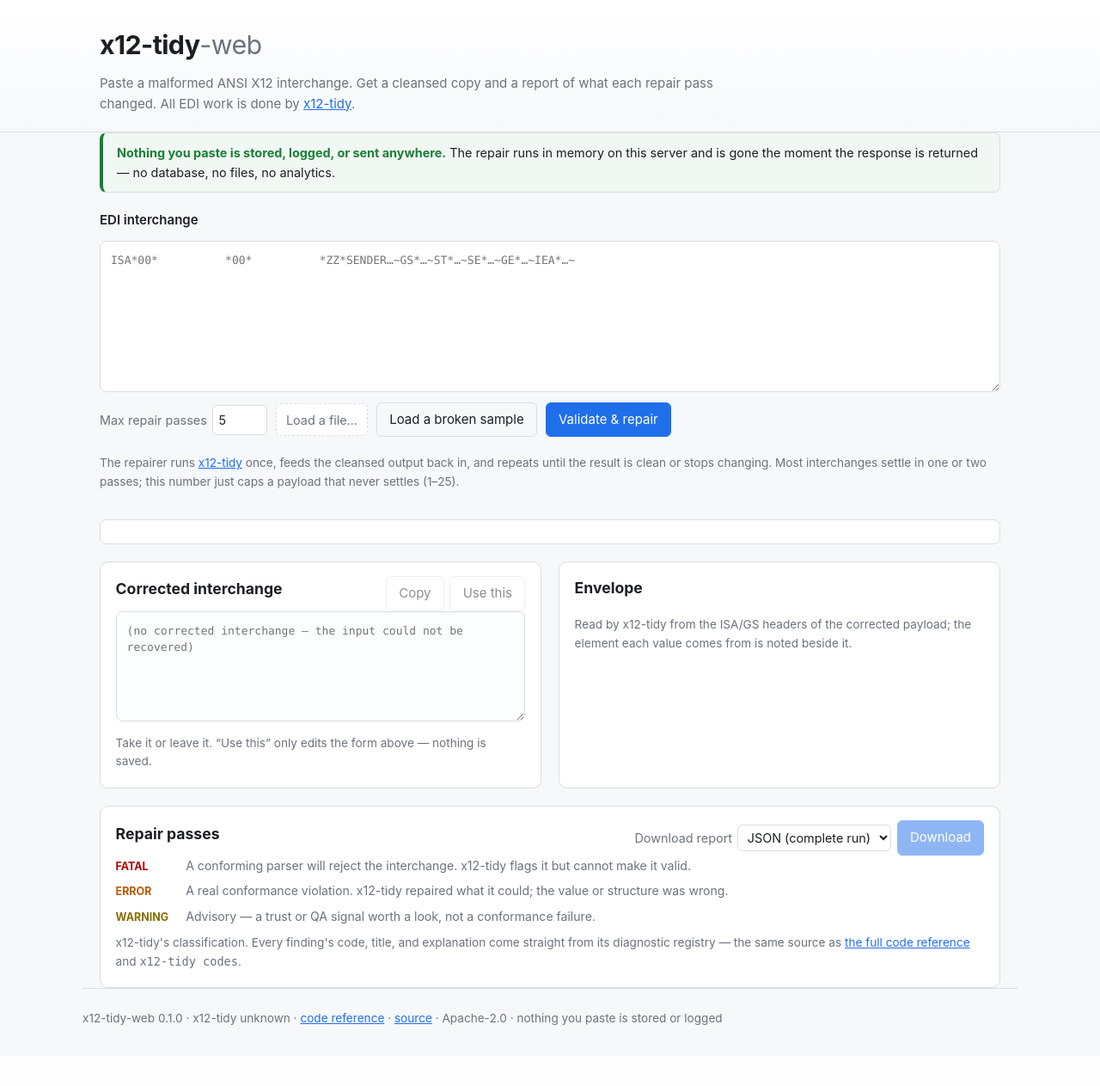
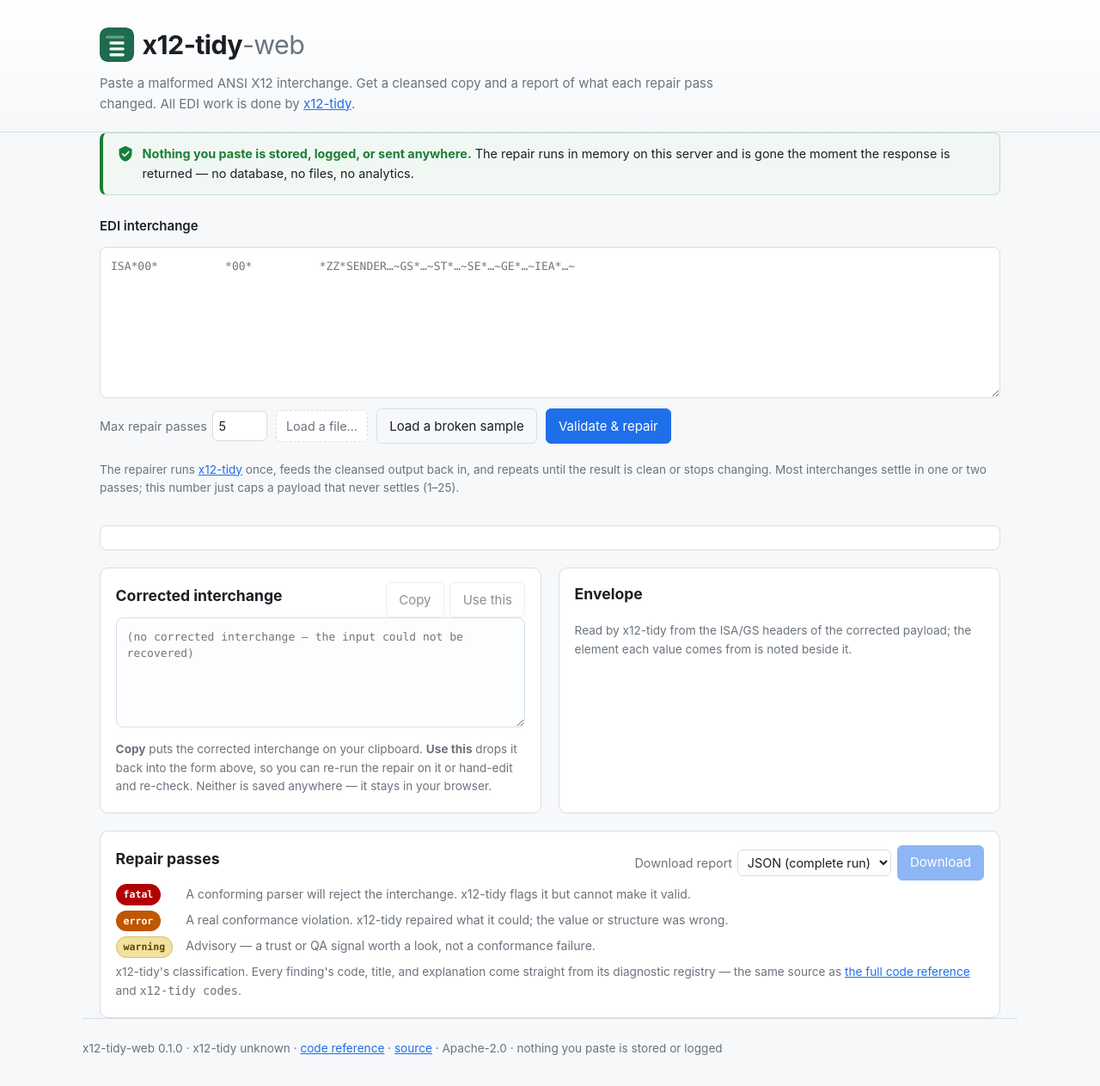
Before and after one commit to tidyedi/web-facing, a FastAPI app: page / in a window 1280 px wide. Shown: the whole page at 86% size. Before the commit the page ends 1192 px from the top, so only its background shows below. Run offline with FastAPI, Linux system fonts and the light colour scheme; some libraries are stand-ins or nearby versions.

Commit message:
UI: visual polish — icon, filled pills, clearer copy
tidyedi/web-facing #5, #6, #9, #12:

- #6: brand mark (the TidyEDI logo, a trademark of the repo owner — see
  NOTICE) added as static/favicon.svg, used as the favicon and beside the
  wordmark on both pages.
- #5: severity pills are now filled (solid fatal/error, tinted warning,
  outline neutral) instead of outline-only, so they read at a glance. The
  legend uses the same pills it describes.
- #9: the corrected-box hint now explains what Copy and "Use this" each do
  and that neither persists anything, instead of "take it or leave it".
- #12: the privacy assurance callout gets a shield icon and a stronger
  border; combined with its move above the form (previous commit) it's now
  the first thing under the header.

Co-Authored-By: Claude Sonnet 5 <noreply@anthropic.com>
Claude-Session: https://claude.ai/code/session_01GUBEJL7NrfoZ9NJs8ecXLa

```diff
--- a/src/x12_tidy_web/static/styles.css
+++ b/src/x12_tidy_web/static/styles.css
@@ -34,6 +34,8 @@ a { color: var(--accent); }
   border-bottom: 1px solid var(--line);
   padding: 1.75rem 0 1.25rem;
 }
+.brand { display: flex; align-items: center; gap: .6rem; }
+.brand-mark { display: block; border-radius: 9px; flex: none; }
 .site-header h1 { margin: 0; font-size: 1.9rem; letter-spacing: -0.02em; }
 .site-header .dim { color: var(--dim); font-weight: 400; }
 .plain { color: inherit; text-decoration: none; }
@@ -44,15 +46,19 @@ a { color: var(--accent); }
 main { padding: 1.5rem 0 3rem; }
 
 .privacy {
-  margin: 0 0 1.25rem;
-  padding: .7rem 1rem;
-  border: 1px solid var(--line);
+  display: flex;
+  align-items: flex-start;
+  gap: .6rem;
+  margin: 0 0 1.5rem;
+  padding: .8rem 1rem;
+  border: 1px solid #bfe0cb;
   border-left: 4px solid var(--ok);
   border-radius: 8px;
   background: #f1f8f3;
   font-size: .9rem;
   color: var(--ink);
 }
+.privacy-icon { flex: none; color: var(--ok); margin-top: .1rem; }
 .privacy strong { color: var(--ok); }
 
 #edi-form { display: flex; flex-direction: column; gap: .75rem; }
@@ -157,9 +163,9 @@ table.facts th, table.facts td { text-align: left; padding: .35rem .4rem; border
 table.facts th { color: var(--ink); font-weight: 500; width: 46%; }
 .fact-src { display: block; color: var(--dim); font: 400 .74rem/1.3 var(--mono); margin-top: .1rem; }
 
-.legend { margin: 0 0 .25rem; display: flex; flex-direction: column; gap: .35rem; }
+.legend { margin: .25rem 0 .5rem; display: flex; flex-direction: column; gap: .4rem; }
 .legend > div { display: flex; gap: .6rem; align-items: baseline; }
-.legend dt { flex: 0 0 4.5rem; margin: 0; }
+.legend dt { flex: 0 0 4.5rem; margin: 0; text-align: left; }
 .legend dd { margin: 0; color: var(--dim); font-size: .88rem; }
 
 .pass {
@@ -183,15 +189,17 @@ table.facts th { color: var(--ink); font-weight: 500; width: 46%; }
 
 .pill {
   font: 600 .72rem/1 var(--mono);
-  padding: .25rem .45rem;
+  padding: .28rem .5rem;
   border-radius: 999px;
-  border: 1px solid currentColor;
+  border: 1px solid transparent;
+  color: #fff;
+  white-space: nowrap;
 }
-.pill.fatal   { color: var(--fatal); }
-.pill.error   { color: var(--error); }
-.pill.warning { color: var(--warning); }
-.pill.clean   { color: var(--ok); }
-.pill.neutral { color: var(--dim); }
+.pill.fatal   { background: var(--fatal); }
+.pill.error   { background: var(--error); }
+.pill.warning { background: #f2e2a0; border-color: #d9c168; color: #5c4900; }
+.pill.clean   { background: var(--ok); }
+.pill.neutral { background: var(--bg); border-color: var(--line); color: var(--dim); }
 
 table.findings { width: 100%; border-collapse: collapse; margin-top: .5rem; font-size: .9rem; }
 table.findings th, table.findings td {
--- a/src/x12_tidy_web/templates/codes.html
+++ b/src/x12_tidy_web/templates/codes.html
@@ -4,12 +4,16 @@
   <meta charset="utf-8">
   <meta name="viewport" content="width=device-width, initial-scale=1">
   <title>x12-tidy-web — diagnostic code reference</title>
+  <link rel="icon" type="image/svg+xml" href="{{ url_for('static', path='favicon.svg') }}">
   <link rel="stylesheet" href="{{ url_for('static', path='styles.css') }}">
 </head>
 <body>
 <header class="site-header">
   <div class="wrap">
-    <h1><a href="/" class="plain">x12-tidy<span class="dim">-web</span></a> <span class="dim">/ codes</span></h1>
+    <div class="brand">
+      <img class="brand-mark" src="{{ url_for('static', path='favicon.svg') }}" alt="" width="40" height="40">
+      <h1><a href="/" class="plain">x12-tidy<span class="dim">-web</span></a> <span class="dim">/ codes</span></h1>
+    </div>
     <p class="tagline">
       Every finding x12-tidy&nbsp;<code>{{ x12_tidy_release }}</code> can emit, straight from its
       diagnostic registry — the single source of truth that also backs
--- a/src/x12_tidy_web/templates/index.html
+++ b/src/x12_tidy_web/templates/index.html
@@ -4,12 +4,16 @@
   <meta charset="utf-8">
   <meta name="viewport" content="width=device-width, initial-scale=1">
   <title>x12-tidy-web — validate &amp; repair X12 EDI</title>
+  <link rel="icon" type="image/svg+xml" href="{{ url_for('static', path='favicon.svg') }}">
   <link rel="stylesheet" href="{{ url_for('static', path='styles.css') }}">
 </head>
 <body>
 <header class="site-header">
   <div class="wrap">
-    <h1>x12-tidy<span class="dim">-web</span></h1>
+    <div class="brand">
+      <img class="brand-mark" src="{{ url_for('static', path='favicon.svg') }}" alt="" width="40" height="40">
+      <h1>x12-tidy<span class="dim">-web</span></h1>
+    </div>
     <p class="tagline">
       Paste a malformed ANSI X12 interchange. Get a cleansed copy and a report of
       what each repair pass changed. All EDI work is done by
@@ -20,9 +24,14 @@
 
 <main class="wrap">
   <p class="privacy">
-    <strong>Nothing you paste is stored, logged, or sent anywhere.</strong>
-    The repair runs in memory on this server and is gone the moment the response
-    is returned — no database, no files, no analytics.
+    <svg class="privacy-icon" viewBox="0 0 24 24" width="20" height="20" aria-hidden="true">
+      <path fill="currentColor" d="M12 1 3 5v6c0 5.25 3.6 10.15 9 11.5 5.4-1.35 9-6.25 9-11.5V5l-9-4Zm-1.2 15.2-4-4 1.4-1.4 2.6 2.6 5.6-5.6 1.4 1.4-7 7Z"/>
+    </svg>
+    <span>
+      <strong>Nothing you paste is stored, logged, or sent anywhere.</strong>
+      The repair runs in memory on this server and is gone the moment the response
+      is returned — no database, no files, no analytics.
+    </span>
   </p>
 
   <form id="edi-form">
@@ -62,14 +71,20 @@
         <div class="panel-head">
           <h2>Corrected interchange</h2>
           <div class="panel-actions">
-            <button type="button" id="copy-btn" class="ghost" disabled>Copy</button>
+            <button type="button" id="copy-btn" class="ghost" disabled
+              title="Copy the corrected interchange to your clipboard">Copy</button>
             <button type="button" id="use-btn" class="ghost" disabled
-              title="Replace the text in the form with this corrected version">Use this</button>
+              title="Put the corrected interchange back in the form above">Use this</button>
           </div>
         </div>
         <textarea id="corrected" readonly spellcheck="false"
           placeholder="(no corrected interchange — the input could not be recovered)"></textarea>
-        <p class="hint">Take it or leave it. “Use this” only edits the form above — nothing is saved.</p>
+        <p class="hint">
+          <strong>Copy</strong> puts the corrected interchange on your clipboard.
+          <strong>Use this</strong> drops it back into the form above, so you can
+          re-run the repair on it or hand-edit and re-check. Neither is saved
+          anywhere — it stays in your browser.
+        </p>
         <p id="isa-pad-note" class="hint" hidden>
           Runs of spaces in the ISA header are correct: ISA is a fixed-width
           record, so every element is padded to an exact size (ISA05/07 to 2,
@@ -103,9 +118,9 @@
         </div>
       </div>
       <dl class="legend">
-        <div><dt><span class="sev fatal">FATAL</span></dt><dd>A conforming parser will reject the interchange. x12-tidy flags it but cannot make it valid.</dd></div>
-        <div><dt><span class="sev error">ERROR</span></dt><dd>A real conformance violation. x12-tidy repaired what it could; the value or structure was wrong.</dd></div>
-        <div><dt><span class="sev warning">WARNING</span></dt><dd>Advisory — a trust or QA signal worth a look, not a conformance failure.</dd></div>
+        <div><dt><span class="pill fatal">fatal</span></dt><dd>A conforming parser will reject the interchange. x12-tidy flags it but cannot make it valid.</dd></div>
+        <div><dt><span class="pill error">error</span></dt><dd>A real conformance violation. x12-tidy repaired what it could; the value or structure was wrong.</dd></div>
+        <div><dt><span class="pill warning">warning</span></dt><dd>Advisory — a trust or QA signal worth a look, not a conformance failure.</dd></div>
       </dl>
       <p class="hint">
         x12-tidy's classification. Every finding's code, title, and explanation
```
Also changed, not shown: tests/test_app.py (+9 -2 lines), src/x12_tidy_web/static/favicon.svg (added).
